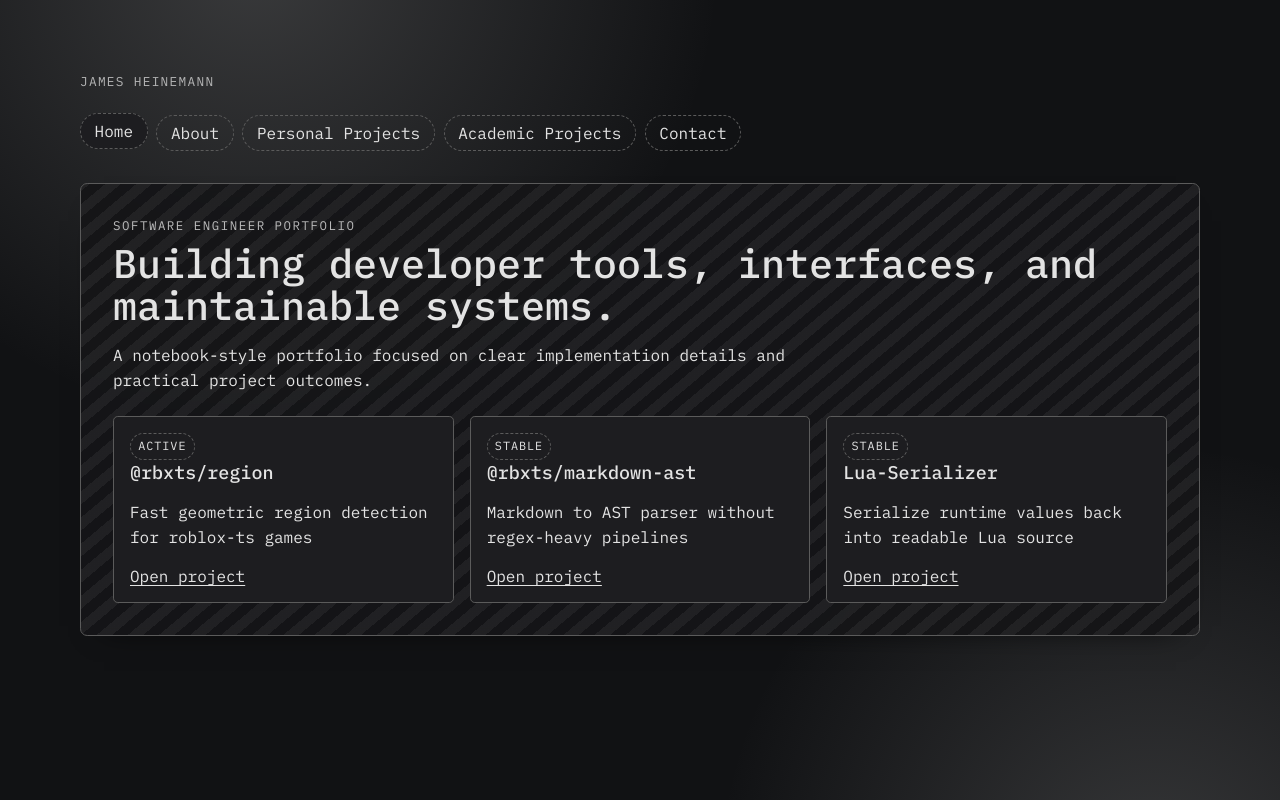
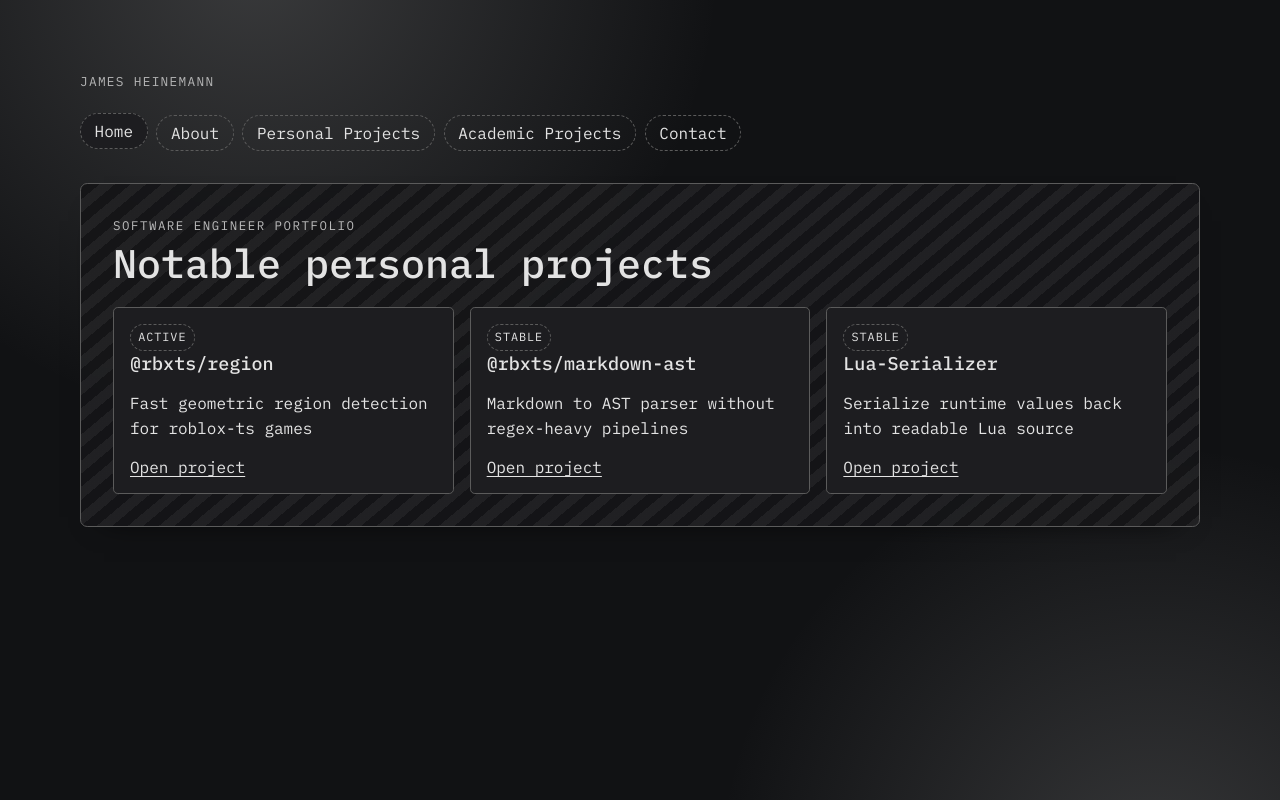
Before and after one commit to jheinem1/jheinem1, a React (Vite) app: page /#/ in a window 1280 px wide. Built offline with nearby package versions, Linux system fonts and the light colour scheme.

Commit message:
Fix home page layout and copy

```diff
--- a/src/pages/Home.tsx
+++ b/src/pages/Home.tsx
@@ -7,11 +7,7 @@ function Home() {
   return (
     <section className="panel hero-panel">
       <p className="eyebrow">Software Engineer Portfolio</p>
-      <h2>Building developer tools, interfaces, and maintainable systems.</h2>
-      <p className="lede">
-        A notebook-style portfolio focused on clear implementation details and
-        practical project outcomes.
-      </p>
+      <h2>Notable personal projects</h2>
       <div className="featured-grid">
         {featured.map((project) => (
           <article key={project.id} className="project-tile">
```
